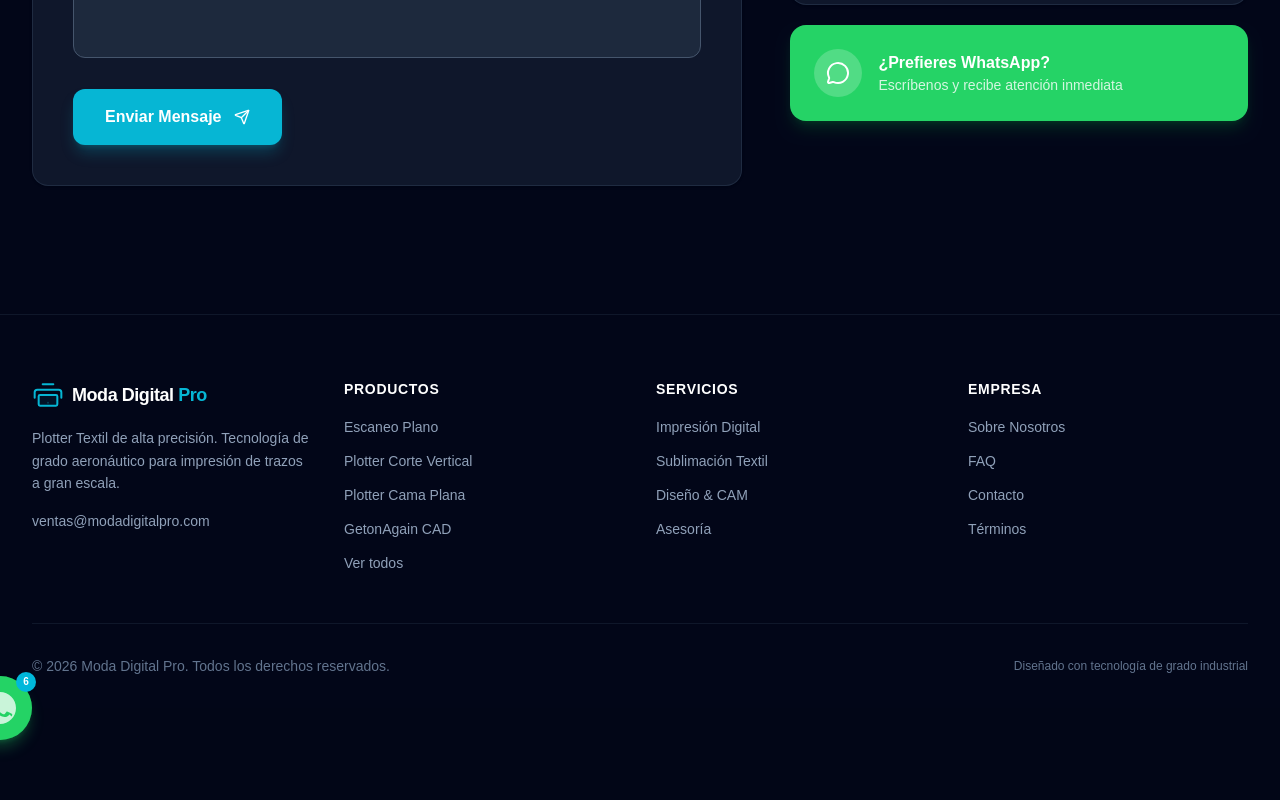
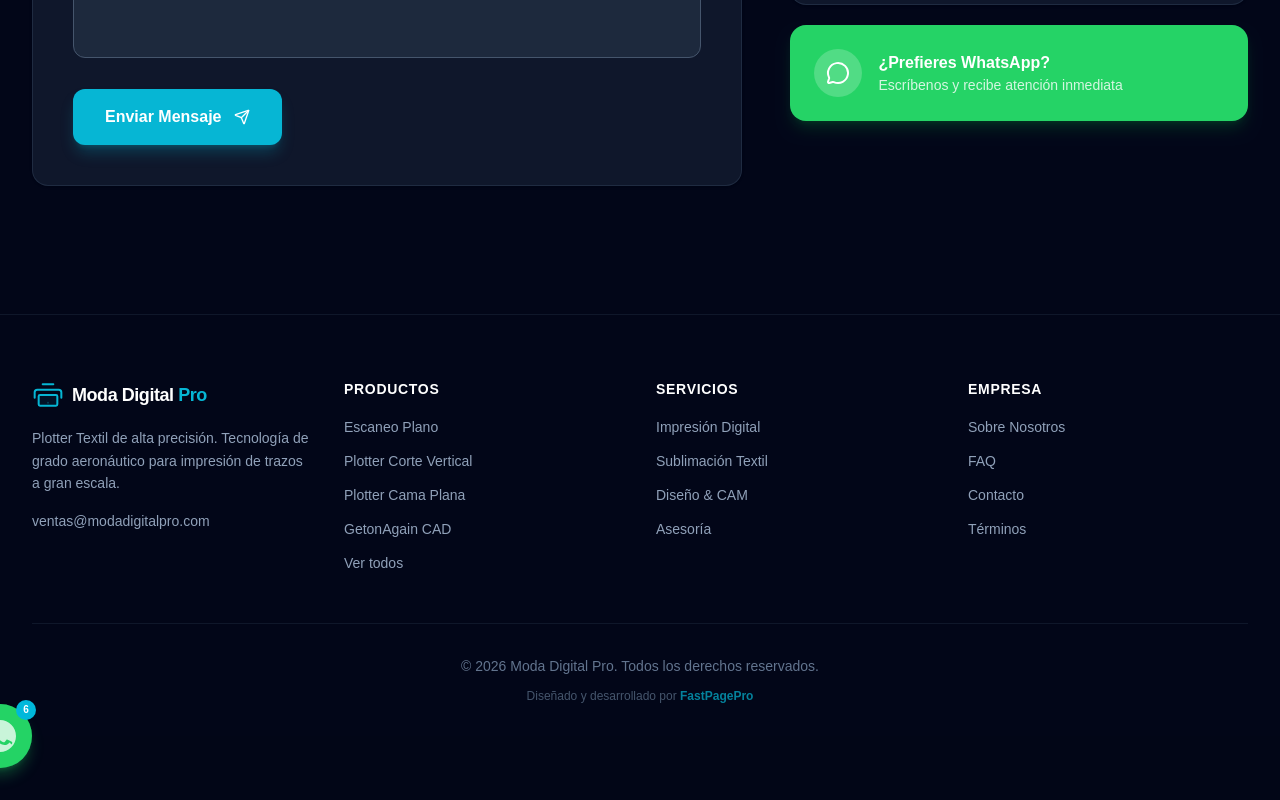
Before and after one commit to profastpage/Moda-Digital-Pro, a Next.js app: page / in a window 1280 px wide. Shown: the part 5976-6776 px from the top of the page. Before the commit the page ends 6748 px from the top, so only its background shows below. Built offline with nearby package versions, Linux system fonts and the light colour scheme.

Commit message:
feat: remove video badge from modal + add FastPagePro credits in footer

```diff
--- a/src/components/Footer.tsx
+++ b/src/components/Footer.tsx
@@ -101,14 +101,22 @@ export default function Footer() {
         </div>
 
         {/* Bottom */}
-        <div className={`pt-8 flex flex-col sm:flex-row items-center justify-between gap-4 border-t ${
+        <div className={`pt-8 flex flex-col items-center gap-3 border-t ${
           isDark ? "border-slate-800/50" : "border-slate-200"
         }`}>
-          <p className={`text-xs sm:text-sm ${isDark ? "text-slate-500" : "text-slate-500"}`}>
+          <p className={`text-xs sm:text-sm text-center ${isDark ? "text-slate-500" : "text-slate-500"}`}>
             &copy; {new Date().getFullYear()} {SITE_CONFIG.brand}. Todos los derechos reservados.
           </p>
-          <p className={`text-xs ${isDark ? "text-slate-500" : "text-slate-500"}`}>
-            Diseñado con tecnología de grado industrial
+          <p className={`text-xs text-center ${isDark ? "text-slate-600" : "text-slate-400"}`}>
+            Diseñado y desarrollado por{" "}
+            <a
+              href="https://fastpagepro.com"
+              target="_blank"
+              rel="noopener noreferrer"
+              className="font-semibold text-primary/70 hover:text-primary transition-colors duration-200"
+            >
+              FastPagePro
+            </a>
           </p>
         </div>
       </div>
```
